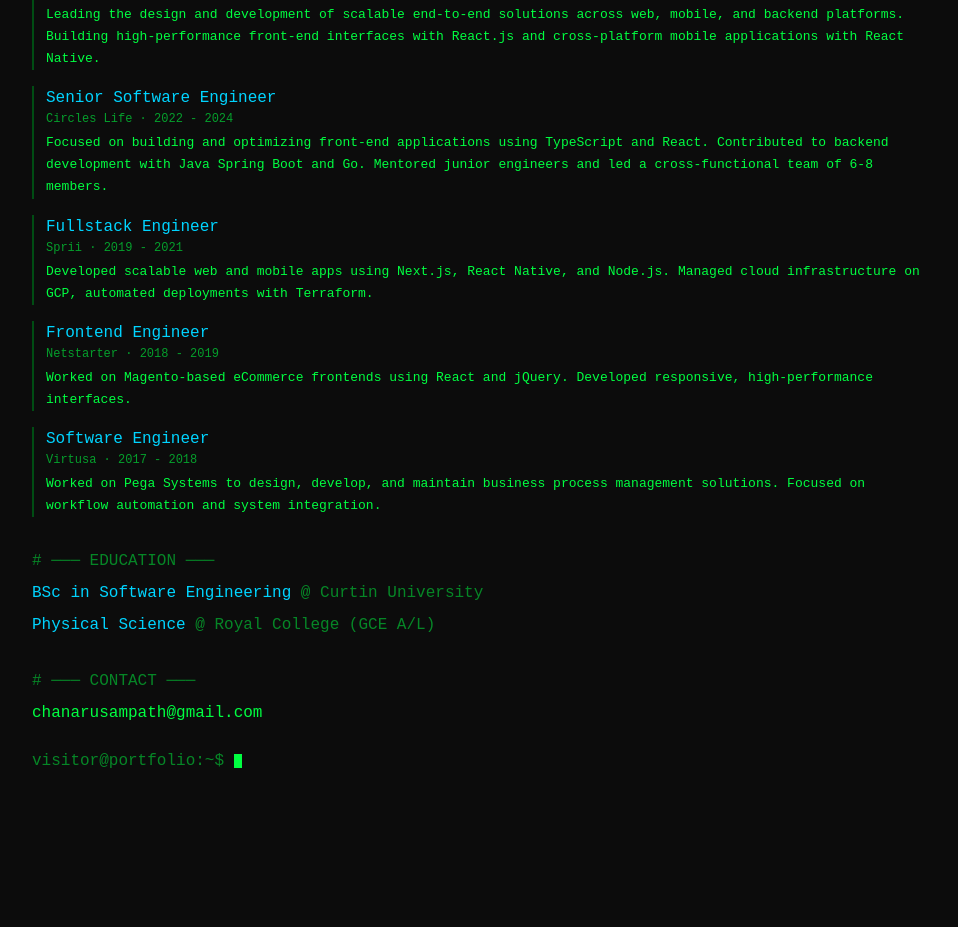
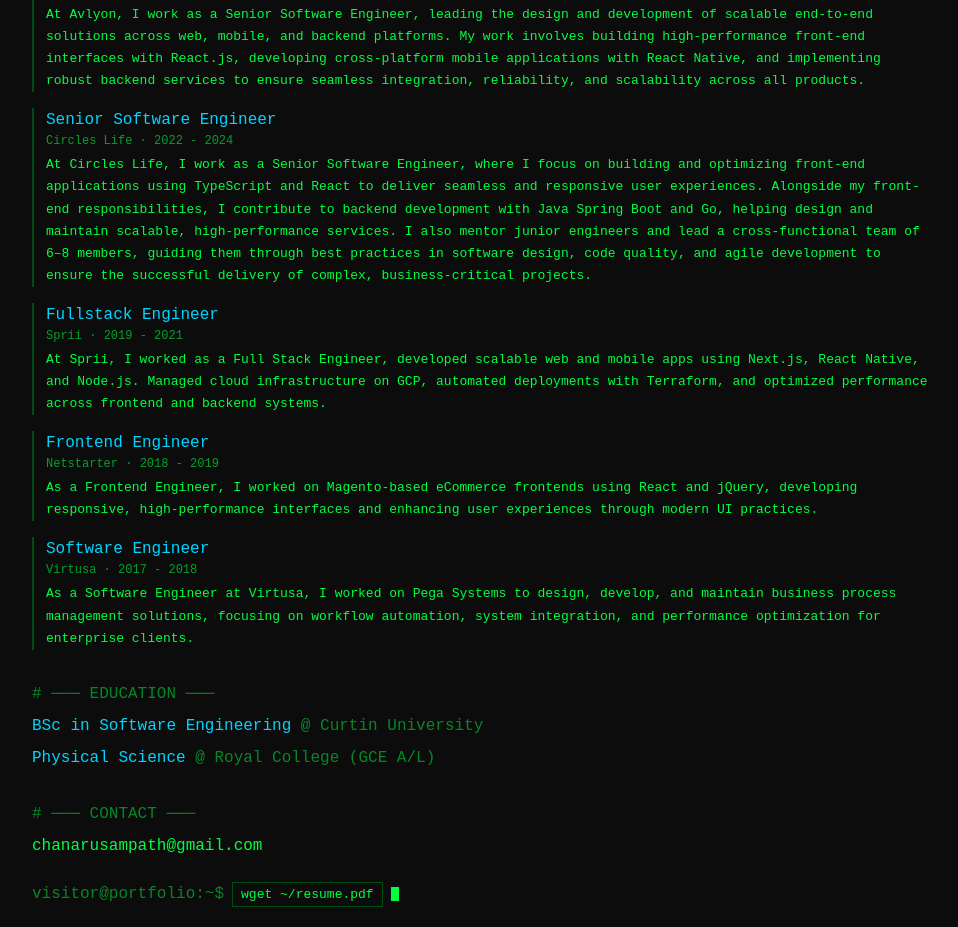
Before and after one commit to chanaru-sampath/portfolio, a React (Vite) app: page /resume in a window 1280 px wide. Shown: the part 340-1267 px from the top of the page, without its empty margins (158-1116 px from the left). Before the commit the page ends 1133 px from the top, so only its background shows below. Built offline with nearby package versions, Linux system fonts and the light colour scheme; a web font is replaced by a local one.

Commit message:
resume page update

```diff
--- a/src/data/portfolio.ts
+++ b/src/data/portfolio.ts
@@ -6,36 +6,54 @@ export const personalInfo = {
   summary:
     'I craft immersive digital experiences with modern web technologies. Specializing in scalable web applications and high-performance backend systems, I have dedicated my career to solving complex problems with elegant code. From simple scripts to massive enterprise architectures, my journey has been one of constant learning and innovation. Proficient in React, Node.js, TypeScript, and heavy doses of caffeine — an expert in turning requirements into reality.',
   email: 'chanarusampath@gmail.com',
-  github: 'https://github.com/chanaru',
-  linkedin: 'https://linkedin.com/in/chanaru',
+  github: 'https://github.com/chanaru-sampath',
+  linkedin: 'https://linkedin.com/in/chanarus',
   avatarUrl: '/images/portrait.jpg',
 }
 
 export const projects: ProjectCardProps[] = [
   {
-    title: 'E-Commerce Giant Goes Modular',
+    title: 'Avlyon',
     description:
-      'In a stunning turn of events, the monolith was dismantled. Micro-services now rule the land, bringing 99.99% uptime to the masses.',
-    tags: ['Next.js', 'Node.js', 'AWS'],
-    year: 2023,
+      'Leading the design and development of scalable end-to-end solutions across web, mobile, and backend platforms. Building high-performance front-end interfaces with React.js, developing cross-platform mobile applications with React Native, and implementing robust backend services to ensure seamless integration, reliability, and scalability across all products.',
+    tags: ['React.js', 'React Native', 'Node.js', 'Backend Services'],
+    year: '2024 - Present',
     featured: true,
     liveUrl: undefined,
   },
   {
-    title: 'AI Chatbot Passes Touring Test',
+    title: 'Circles Life',
     description:
-      'Local algorithm creates poetry so beautiful it made a senior developer cry. "I have never seen such clean code," witnesses report.',
-    tags: ['OpenAI', 'React', 'Python'],
-    year: 2023,
+      'Building and optimizing front-end applications using TypeScript and React to deliver seamless and responsive user experiences. Contributing to backend development with Java Spring Boot and Go, helping design and maintain scalable, high-performance services. Mentoring junior engineers and leading a cross-functional team of 6–8 members.',
+    tags: ['TypeScript', 'React', 'Java', 'Spring Boot', 'Go'],
+    year: '2022 - 2024',
     featured: true,
     liveUrl: undefined,
   },
   {
-    title: 'Dashboard Revolutionizes Analytics',
+    title: 'Sprii',
     description:
-      'Data visualization reaches new heights. Executives reportedly "actually understand" the Q3 projections for the first time in history.',
-    tags: ['D3.js', 'Vue', 'Firebase'],
-    year: 2023,
+      'Developed scalable web and mobile apps using Next.js, React Native, and Node.js. Managed cloud infrastructure on GCP, automated deployments with Terraform, and optimized performance across frontend and backend systems.',
+    tags: ['Next.js', 'React Native', 'Node.js', 'GCP', 'Terraform'],
+    year: '2019 - 2021',
+    featured: true,
+    liveUrl: undefined,
+  },
+  {
+    title: 'Netstarter',
+    description:
+      'Worked on Magento-based eCommerce frontends using React and jQuery, developing responsive, high-performance interfaces and enhancing user experiences through modern UI practices.',
+    tags: ['React', 'jQuery', 'Magento'],
+    year: '2018 - 2019',
+    featured: false,
+    liveUrl: undefined,
+  },
+  {
+    title: 'Virtusa',
+    description:
+      'Worked on Pega Systems to design, develop, and maintain business process management solutions, focusing on workflow automation, system integration, and performance optimization for enterprise clients.',
+    tags: ['Pega Systems', 'Workflow Automation', 'Integration'],
+    year: '2017 - 2018',
     featured: false,
     liveUrl: undefined,
   },
@@ -69,35 +87,35 @@ export const experience = [
     company: 'Avlyon',
     period: '2024 - Present',
     description:
-      'Leading the design and development of scalable end-to-end solutions across web, mobile, and backend platforms. Building high-performance front-end interfaces with React.js and cross-platform mobile applications with React Native.',
+      'At Avlyon, I work as a Senior Software Engineer, leading the design and development of scalable end-to-end solutions across web, mobile, and backend platforms. My work involves building high-performance front-end interfaces with React.js, developing cross-platform mobile applications with React Native, and implementing robust backend services to ensure seamless integration, reliability, and scalability across all products.',
   },
   {
     role: 'Senior Software Engineer',
     company: 'Circles Life',
     period: '2022 - 2024',
     description:
-      'Focused on building and optimizing front-end applications using TypeScript and React. Contributed to backend development with Java Spring Boot and Go. Mentored junior engineers and led a cross-functional team of 6-8 members.',
+      'At Circles Life, I work as a Senior Software Engineer, where I focus on building and optimizing front-end applications using TypeScript and React to deliver seamless and responsive user experiences. Alongside my front-end responsibilities, I contribute to backend development with Java Spring Boot and Go, helping design and maintain scalable, high-performance services. I also mentor junior engineers and lead a cross-functional team of 6–8 members, guiding them through best practices in software design, code quality, and agile development to ensure the successful delivery of complex, business-critical projects.',
   },
   {
     role: 'Fullstack Engineer',
     company: 'Sprii',
     period: '2019 - 2021',
     description:
-      'Developed scalable web and mobile apps using Next.js, React Native, and Node.js. Managed cloud infrastructure on GCP, automated deployments with Terraform.',
+      'At Sprii, I worked as a Full Stack Engineer, developed scalable web and mobile apps using Next.js, React Native, and Node.js. Managed cloud infrastructure on GCP, automated deployments with Terraform, and optimized performance across frontend and backend systems.',
   },
   {
     role: 'Frontend Engineer',
     company: 'Netstarter',
     period: '2018 - 2019',
     description:
-      'Worked on Magento-based eCommerce frontends using React and jQuery. Developed responsive, high-performance interfaces.',
+      'As a Frontend Engineer, I worked on Magento-based eCommerce frontends using React and jQuery, developing responsive, high-performance interfaces and enhancing user experiences through modern UI practices.',
   },
   {
     role: 'Software Engineer',
     company: 'Virtusa',
     period: '2017 - 2018',
     description:
-      'Worked on Pega Systems to design, develop, and maintain business process management solutions. Focused on workflow automation and system integration.',
+      'As a Software Engineer at Virtusa, I worked on Pega Systems to design, develop, and maintain business process management solutions, focusing on workflow automation, system integration, and performance optimization for enterprise clients.',
   },
 ]
 
--- a/src/themes/newspaper/pages/resume-page.tsx
+++ b/src/themes/newspaper/pages/resume-page.tsx
@@ -177,6 +177,15 @@ const ResumePage = () => {
                   Email Me
                 </a>
               </li>
+              <li className="flex flex-col pt-2 mt-2 border-t border-dashed border-gray-400">
+                <a
+                  href="/cv/chanaru-sampath.pdf"
+                  download
+                  className="bg-black text-white text-center font-bold py-2 uppercase tracking-widest text-sm hover:bg-gray-800 transition-colors"
+                >
+                  Download CV
+                </a>
+              </li>
             </ul>
           </div>
 
--- a/src/themes/newspaper/pages/work-page.tsx
+++ b/src/themes/newspaper/pages/work-page.tsx
@@ -1,35 +1,9 @@
 import { Button } from '@/components/ui/button'
+import { projects } from '@/data/portfolio'
 import {
   MainColumn,
   NewspaperGrid,
 } from '@/themes/newspaper/components/newspaper-grid'
-
-const projects = [
-  {
-    title: 'E-Commerce Giant Goes Modular',
-    category: 'Architecture',
-    date: 'Oct 12, 2023',
-    excerpt:
-      'In a stunning turn of events, the monolith was dismantled. Micro-services now rule the land, bringing 99.99% uptime to the masses.',
-    tech: ['Next.js', 'Node.js', 'AWS'],
-  },
-  {
-    title: 'AI Chatbot Passes Touring Test',
-    category: 'Innovation',
-    date: 'Sep 05, 2023',
-    excerpt:
-      'Local algorithm creates poetry so beautiful it made a senior developer cry. "I have never seen such clean code," witnesses report.',
-    tech: ['OpenAI', 'React', 'Python'],
-  },
-  {
-    title: 'Dashboard Revolutionizes Analytics',
-    category: 'Enterprise',
-    date: 'Aug 20, 2023',
-    excerpt:
-      'Data visualization reaches new heights. Executives reportedly "actually understand" the Q3 projections for the first time in history.',
-    tech: ['D3.js', 'Vue', 'Firebase'],
-  },
-]
 
 const WorkPage = () => {
   return (
@@ -53,9 +27,9 @@ const WorkPage = () => {
               >
                 <div className="border-b border-black pb-2 mb-3 flex justify-between font-mono text-xs uppercase">
                   <span className="bg-black text-white px-1">
-                    {project.category}
+                    {project.tags[0] || 'Experience'}
                   </span>
-                  <span>{project.date}</span>
+                  <span>{project.year}</span>
                 </div>
                 <div className="w-full aspect-video bg-neutral-200 mb-4 border border-black flex items-center justify-center grayscale">
                   <span className="font-mono text-xs">
@@ -65,11 +39,11 @@ const WorkPage = () => {
                 <h3 className="font-headline text-2xl leading-tight mb-2 font-bold">
                   {project.title}
                 </h3>
-                <p className="font-body text-sm mb-4 leading-relaxed text-justify">
-                  {project.excerpt}
+                <p className="font-body text-sm mb-4 leading-relaxed text-justify line-clamp-4">
+                  {project.description}
                 </p>
                 <div className="flex flex-wrap gap-2 mb-4">
-                  {project.tech.map((t) => (
+                  {project.tags.map((t) => (
                     <span
                       key={t}
                       className="text-xs font-mono border border-black px-1 rounded-full"
--- a/src/themes/terminal/pages/resume-page.tsx
+++ b/src/themes/terminal/pages/resume-page.tsx
@@ -102,8 +102,24 @@ const ResumePage = () => {
           <div style={{ marginTop: 8 }}>{personalInfo.email}</div>
         </div>
 
-        <div style={{ marginTop: 24 }}>
-          <span style={{ opacity: 0.5 }}>visitor@portfolio:~$ </span>
+        <div style={{ marginTop: 24, display: 'flex', alignItems: 'center' }}>
+          <span style={{ opacity: 0.5, marginRight: 8 }}>
+            visitor@portfolio:~${' '}
+          </span>
+          <a
+            href="/cv/chanaru-sampath.pdf"
+            download
+            style={{
+              color: '#00ff41',
+              textDecoration: 'none',
+              border: '1px solid #004d13',
+              padding: '2px 8px',
+              marginRight: 8,
+              fontSize: 13,
+            }}
+          >
+            wget ~/resume.pdf
+          </a>
           <span
             style={{
               display: 'inline-block',
@@ -111,6 +127,7 @@ const ResumePage = () => {
               height: 14,
               background: '#00ff41',
               verticalAlign: 'middle',
+              animation: 'blink 1s step-end infinite',
             }}
           />
         </div>
--- a/src/themes/win98/pages/resume-page.tsx
+++ b/src/themes/win98/pages/resume-page.tsx
@@ -84,12 +84,32 @@ const ResumePage = () => {
                 padding: '4px 12px',
                 background: '#c0c0c0',
                 border: '1px solid #808080',
+                borderLeft: 'none',
                 textDecoration: 'none',
                 color: '#000',
               }}
             >
               Contact
             </Link>
+            <a
+              href="/cv/chanaru-sampath.pdf"
+              download
+              style={{
+                marginLeft: 'auto',
+                padding: '4px 12px',
+                background: '#dfdfdf',
+                border: '1px solid #ffffff',
+                borderBottomColor: '#404040',
+                borderRightColor: '#404040',
+                textDecoration: 'none',
+                color: '#000',
+                display: 'flex',
+                alignItems: 'center',
+                gap: 4,
+              }}
+            >
+              💾 Download CV
+            </a>
           </div>
         </div>
 
```
Also changed, not shown: 2 other files (tests, documents, lock files or other folders).
